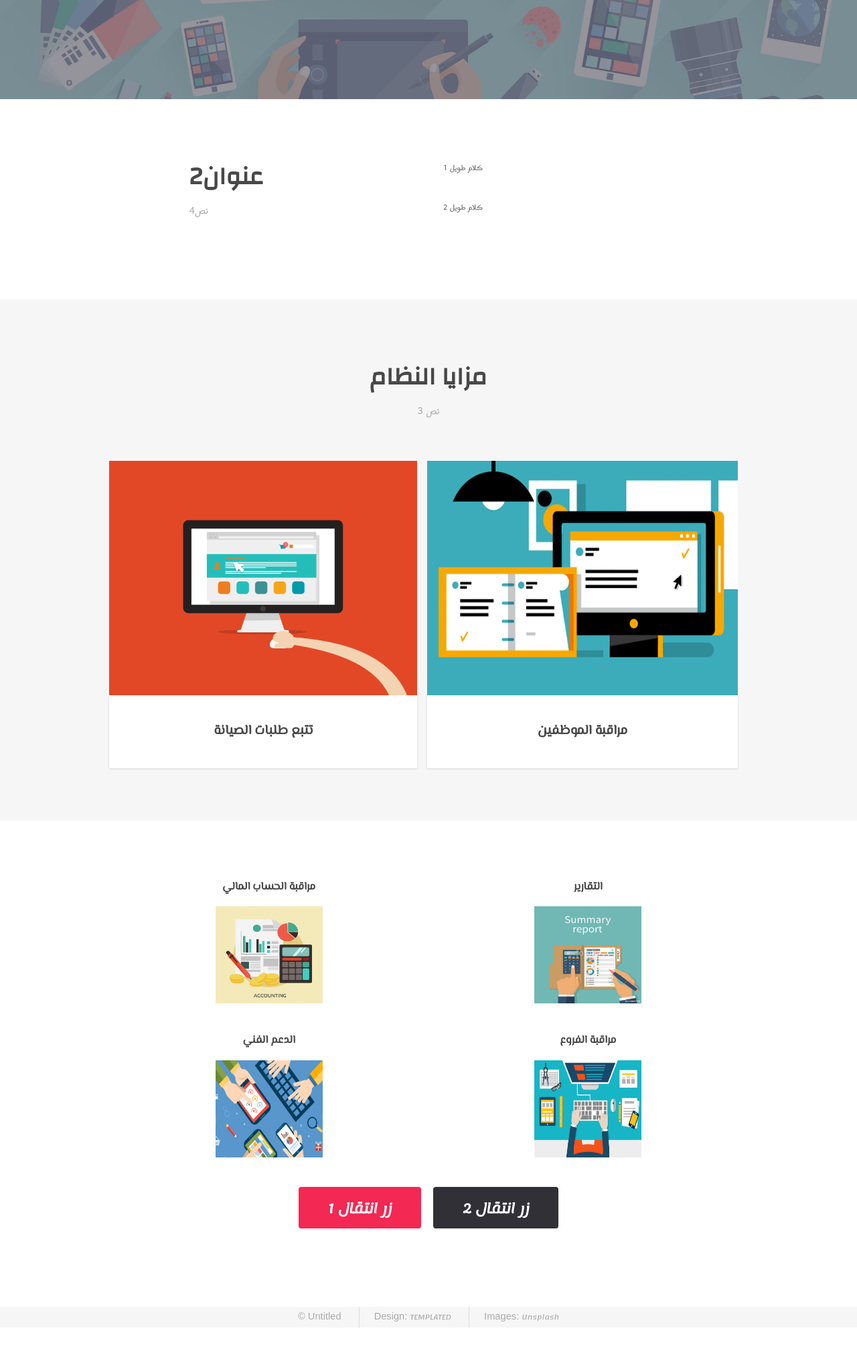
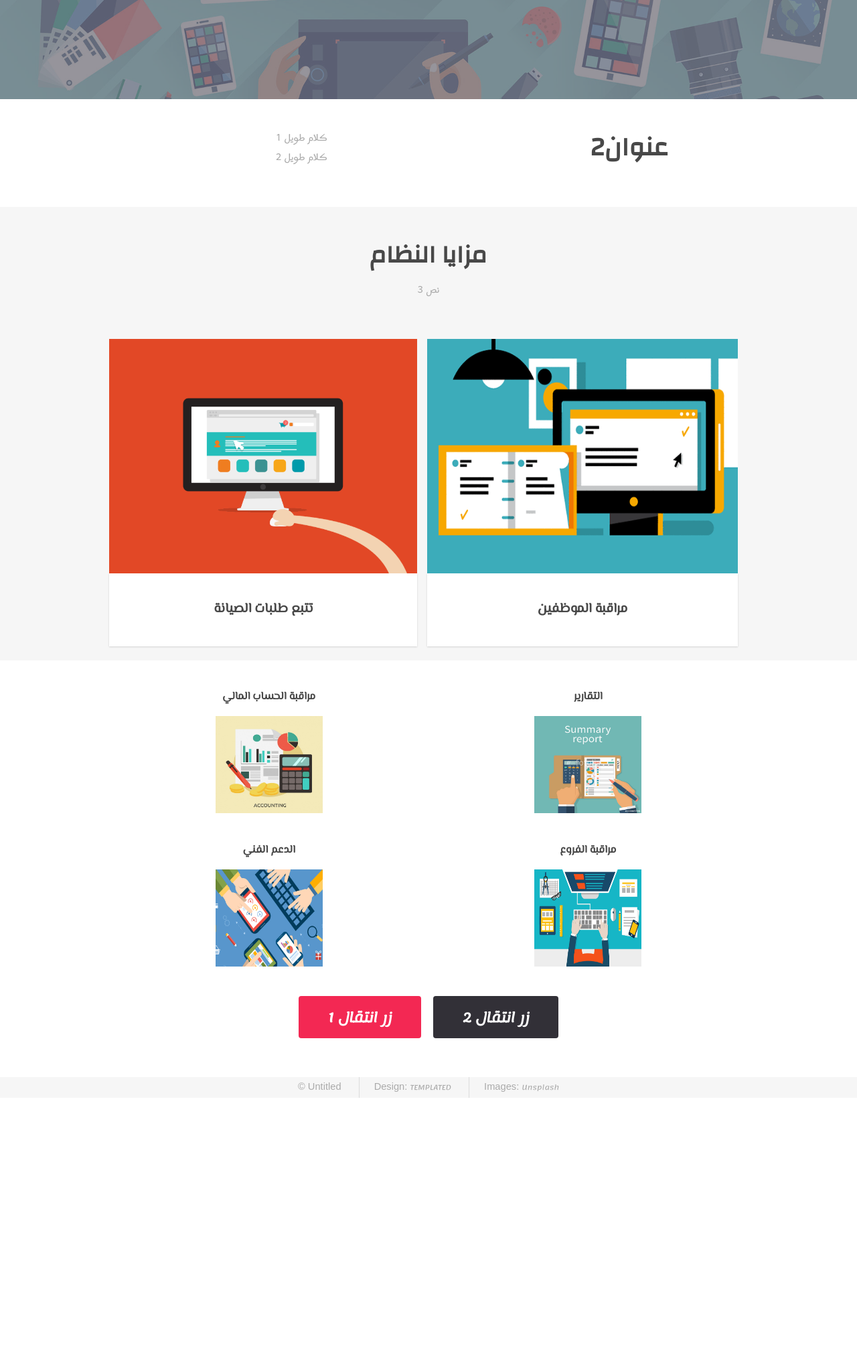
Before and after one commit to Fay-alshuail/TechMag, a PHP site: page /homepage.html in a window 1280 px wide. Shown: the part 380-2391 px from the top of the page at 67% size. After the commit the page ends 2019 px from the top, so only its background shows below. Run offline with PHP 8.4, Linux system fonts and the light colour scheme.

Commit message:
chnage in design

```diff
--- a/TechMag/assets/css/main.css
+++ b/TechMag/assets/css/main.css
@@ -1139,6 +1139,7 @@ a {
 		}
 
 	}
+
 
 	@media screen and (max-width: 736px) {
 
@@ -2426,12 +2427,14 @@ text-align: center;
 		position: relative;
 		margin: 0 0 1.5em 0;
 		text-transform: uppercase;
+
 	}
 
 	header h2 + p {
 		font-size: 1.25em;
 		margin-top: -1em;
 		line-height: 1.5em;
+		text-align: center;
 	}
 
 	header h3 + p {
@@ -2464,6 +2467,7 @@ text-align: center;
 		header.major p {
 			font-size: 1.7em;
 			margin-bottom: 0;
+			text-align: center;
 		}
 
 	@media screen and (max-width: 1280px) {
@@ -2486,10 +2490,12 @@ text-align: center;
 
 		header.major h2 {
 			font-size: 2em;
+
 		}
 
 		header.major p {
 			font-size: 1.1em;
+
 		}
 
 	}
@@ -2585,7 +2591,7 @@ text-align: center;
 	}
 
 	.wrapper {
-		padding: 6em 0 4em 0;
+		padding: 3em 0 0 0;
 	}
 
 		.wrapper > .inner {
@@ -3085,7 +3091,10 @@ text-align: center;
 					margin-left: 0;
 					padding-left: 0;
 				}
-
+ #section1 {
+	text-align: right;
+	font-size: 150%;
+}
 		@media screen and (max-width: 980px) {
 
 			#footer {
--- a/TechMag/homepage.html
+++ b/TechMag/homepage.html
@@ -41,13 +41,13 @@
 						<div class="row 200%">
 							<div class="6u 12u$(medium)">
 								<header class="major">
-									<h2>عنوان2 </h2>
-									<p>نص4 </p>
+									<p>كلام طويل 1 </p>
+									<p>كلام طويل 2 </p>
 								</header>
 							</div>
-							<div class="6u$ 12u$(medium)">
-								<p>كلام طويل 1 </p>
-								<p>كلام طويل 2 </p>
+							<div class="6u$ 12u$(medium)" id = "section1">
+								<h2>عنوان2 </h2>
+
 							</div>
 						</div>
 					</div>
```
